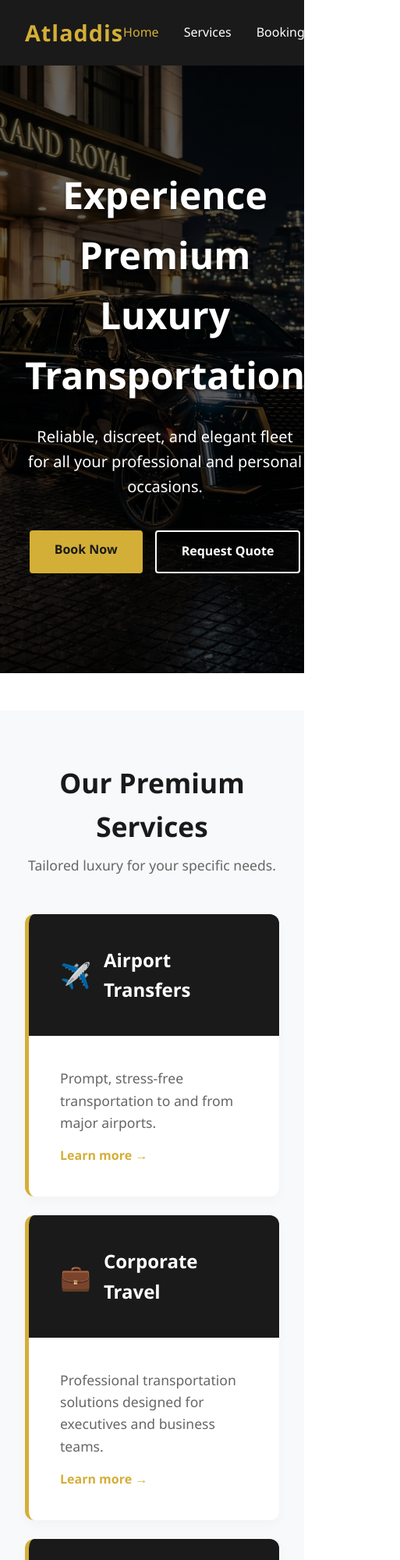
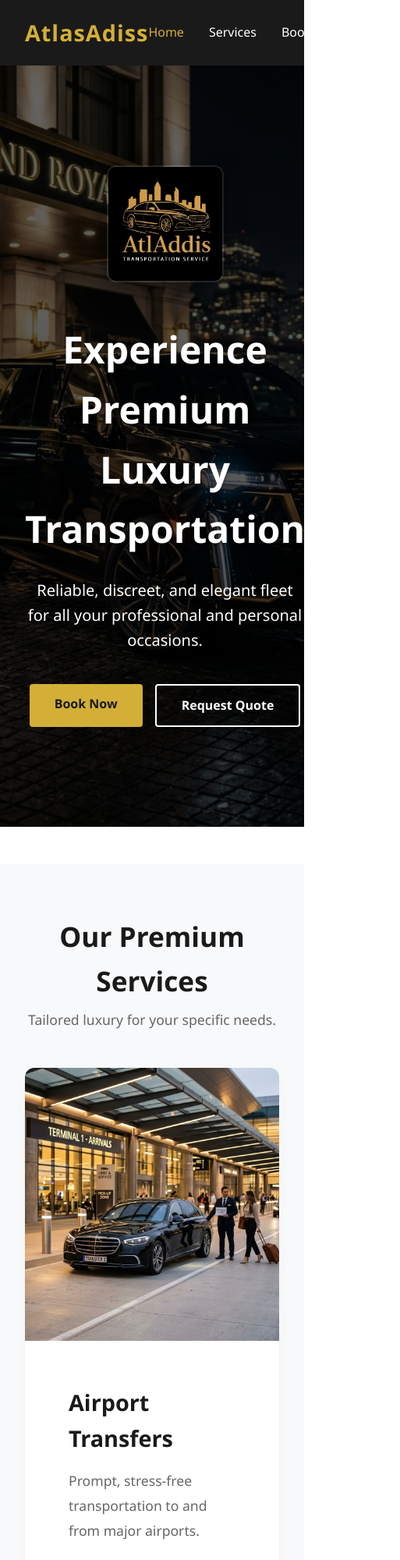
Before and after one commit to Beki141/AtlasAdiss, a plain HTML site: page index.html in a window 390 px wide. Shown: the top 2000 px of the page at 78% size, 513 px wide, since content can reach past the window. Drawn offline with Linux system fonts and the light colour scheme.

Commit message:
feat: implement site-wide styling, responsive navigation, and new service assets

```diff
--- a/css/style.css
+++ b/css/style.css
@@ -231,6 +231,15 @@ footer {
     z-index: 2;
 }
 
+.hero-logo {
+    max-width: 150px;
+    height: auto;
+    margin-bottom: 2.5rem;
+    border-radius: 12px;
+    box-shadow: 0 8px 30px rgba(0,0,0,0.4);
+    border: 2px solid rgba(255, 255, 255, 0.1);
+}
+
 .hero-content h1 {
     color: #fff;
     font-size: 3rem;
@@ -293,59 +302,60 @@ footer {
 .services-list-vertical {
     display: flex;
     flex-direction: column;
-    gap: 1.5rem;
-    max-width: 900px;
+    max-width: 1000px;
     margin: 0 auto;
 }
 
 .service-row-card {
     display: flex;
-    flex-wrap: wrap;
+    flex-wrap: wrap; /* or no wrap if we want strictly side by side */
     background: var(--bg-color);
     border-radius: 12px;
     box-shadow: 0 5px 15px rgba(0,0,0,0.03);
-    border-left: 5px solid var(--secondary-color);
     overflow: hidden;
     transition: transform 0.3s ease, box-shadow 0.3s ease;
+    margin-bottom: 3rem;
+}
+
+.service-row-card:nth-child(even) {
+    flex-direction: row-reverse;
 }
 
 .service-row-card:hover {
-    transform: translateX(5px);
-    box-shadow: 0 8px 25px rgba(0,0,0,0.08);
+    transform: translateY(-5px);
+    box-shadow: 0 10px 30px rgba(0,0,0,0.08);
 }
 
-.service-left {
-    flex: 1 1 300px;
-    padding: 2.5rem;
-    background: var(--primary-color);
-    color: #fff;
-    display: flex;
-    align-items: center;
-    gap: 1rem;
+.service-img-wrap {
+    flex: 1 1 350px;
+    min-height: 350px;
 }
 
-.service-left h3 {
-    margin: 0;
-    font-size: 1.5rem;
-    color: #fff;
+.service-img {
+    width: 100%;
+    height: 100%;
+    object-fit: cover;
 }
 
-.icon-placeholder {
-    font-size: 2rem;
-}
-
-.service-right {
-    flex: 2 1 400px;
-    padding: 2.5rem;
+.service-content {
+    flex: 1 1 350px;
+    padding: 3.5rem;
     display: flex;
     flex-direction: column;
     justify-content: center;
 }
 
-.service-right p {
+.service-content h3 {
+    margin-bottom: 1rem;
+    font-size: 1.8rem;
+    color: var(--primary-color);
+}
+
+.service-content p {
     color: var(--text-light);
-    margin-bottom: 1rem;
+    margin-bottom: 1.5rem;
     font-size: 1.1rem;
+    line-height: 1.8;
 }
 
 .text-link {
--- a/index.html
+++ b/index.html
@@ -3,14 +3,14 @@
 <head>
     <meta charset="UTF-8">
     <meta name="viewport" content="width=device-width, initial-scale=1.0">
-    <title>Atladdis Transportation Service LLC - Home</title>
+    <title>AtlasAdiss Transportation Service LLC - Home</title>
     <meta name="description" content="Premium limo booking and lead generation system.">
     <link rel="stylesheet" href="css/style.css">
 </head>
 <body>
     <header>
         <nav>
-            <div class="logo">Atladdis</div>
+            <div class="logo">AtlasAdiss</div>
             <ul class="nav-links">
                 <li><a href="index.html" aria-current="page">Home</a></li>
                 <li><a href="services.html">Services</a></li>
@@ -24,6 +24,7 @@
         <!-- 1. Hero Section -->
         <section class="hero-section" id="home-hero">
             <div class="hero-content">
+                <img src="assets/photo_2026-04-11_14-14-38.jpg" alt="AtlasAdiss Logo" class="hero-logo">
                 <h1>Experience Premium Luxury Transportation</h1>
                 <p>Reliable, discreet, and elegant fleet for all your professional and personal occasions.</p>
                 <div class="hero-buttons">
@@ -40,51 +41,51 @@
                 <p class="section-subtitle">Tailored luxury for your specific needs.</p>
                 <div class="services-list-vertical">
                     <div class="service-row-card">
-                        <div class="service-left">
-                            <div class="icon-placeholder">✈️</div>
+                        <div class="service-img-wrap">
+                            <img src="assets/service_luxury_sedan.png" alt="Airport Transfers" class="service-img">
+                        </div>
+                        <div class="service-content">
                             <h3>Airport Transfers</h3>
-                        </div>
-                        <div class="service-right">
                             <p>Prompt, stress-free transportation to and from major airports.</p>
                             <a href="services.html" class="text-link">Learn more &rarr;</a>
                         </div>
                     </div>
                     <div class="service-row-card">
-                        <div class="service-left">
-                            <div class="icon-placeholder">💼</div>
+                        <div class="service-img-wrap">
+                            <img src="assets/service_corporate_suv.png" alt="Corporate Travel" class="service-img">
+                        </div>
+                        <div class="service-content">
                             <h3>Corporate Travel</h3>
-                        </div>
-                        <div class="service-right">
                             <p>Professional transportation solutions designed for executives and business teams.</p>
                             <a href="services.html" class="text-link">Learn more &rarr;</a>
                         </div>
                     </div>
                     <div class="service-row-card">
-                        <div class="service-left">
-                            <div class="icon-placeholder">🎉</div>
+                        <div class="service-img-wrap">
+                            <img src="assets/service_stretch_limo.png" alt="Special Events" class="service-img">
+                        </div>
+                        <div class="service-content">
                             <h3>Special Events</h3>
-                        </div>
-                        <div class="service-right">
                             <p>Elegant limousines and luxury vehicles for weddings, proms, and celebrations.</p>
                             <a href="services.html" class="text-link">Learn more &rarr;</a>
                         </div>
                     </div>
                     <div class="service-row-card">
-                        <div class="service-left">
-                            <div class="icon-placeholder">⏱️</div>
+                        <div class="service-img-wrap">
+                            <img src="assets/service_corporate_suv.png" alt="Hourly Charter" class="service-img">
+                        </div>
+                        <div class="service-content">
                             <h3>Hourly Charter</h3>
-                        </div>
-                        <div class="service-right">
                             <p>Flexible hourly booking with a dedicated chauffeur at your disposal.</p>
                             <a href="services.html" class="text-link">Learn more &rarr;</a>
                         </div>
                     </div>
                     <div class="service-row-card">
-                        <div class="service-left">
-                            <div class="icon-placeholder">📍</div>
+                        <div class="service-img-wrap">
+                            <img src="assets/service_luxury_sedan.png" alt="Point-to-Point" class="service-img">
+                        </div>
+                        <div class="service-content">
                             <h3>Point-to-Point</h3>
-                        </div>
-                        <div class="service-right">
                             <p>Direct, comfortable transportation exactly where you need to go.</p>
                             <a href="services.html" class="text-link">Learn more &rarr;</a>
                         </div>
@@ -134,12 +135,12 @@
         <section class="testimonials">
             <div class="section-container">
                 <h2>Client Testimonials</h2>
-                <p class="section-subtitle">See what our clients say about the Atladdis experience.</p>
+                <p class="section-subtitle">See what our clients say about the AtlasAdiss experience.</p>
                 <div class="testimonials-grid-premium">
                     <div class="testimonial-card-premium">
                         <div class="quote-icon">"</div>
                         <div class="stars">★★★★★</div>
-                        <p class="quote">Absolutely impeccable service. The chauffeur arrived 15 minutes early and the Cadillac was spotless. Will definitely use Atladdis for all my future business trips.</p>
+                        <p class="quote">Absolutely impeccable service. The chauffeur arrived 15 minutes early and the Cadillac was spotless. Will definitely use AtlasAdiss for all my future business trips.</p>
                         <div class="client-info">
                             <div class="client-avatar">ST</div>
                             <div class="client-name">- Sarah T., Executive</div>
@@ -157,7 +158,7 @@
                     <div class="testimonial-card-premium">
                         <div class="quote-icon">"</div>
                         <div class="stars">★★★★★</div>
-                        <p class="quote">Reliable and luxurious. Having a dependable service like Atladdis takes all the stress out of our corporate travel requirements.</p>
+                        <p class="quote">Reliable and luxurious. Having a dependable service like AtlasAdiss takes all the stress out of our corporate travel requirements.</p>
                         <div class="client-info">
                             <div class="client-avatar">JC</div>
                             <div class="client-name">- Jenkins & Co.</div>
@@ -170,7 +171,7 @@
         <!-- 4. CTA Section -->
         <section class="cta-section">
             <div class="cta-content">
-                <h2>Ready to experience the Atladdis difference?</h2>
+                <h2>Ready to experience the AtlasAdiss difference?</h2>
                 <p>Book your luxury ride today or contact us for tailored corporate packages.</p>
                 <div class="cta-buttons">
                     <a href="booking.html" class="btn">Book Now</a>
@@ -181,7 +182,7 @@
     </main>
 
     <footer>
-        <p>&copy; 2026 Atladdis Transportation Service LLC. All rights reserved.</p>
+        <p>&copy; 2026 AtlasAdiss Transportation Service LLC. All rights reserved.</p>
     </footer>
 
     <script src="js/main.js"></script>
```
Also changed, not shown: booking.html (+3 -3 lines), contact.html (+3 -3 lines), services.html (+3 -3 lines), assets/service_corporate_suv.png (added), assets/service_luxury_sedan.png (added), assets/service_stretch_limo.png (added).
